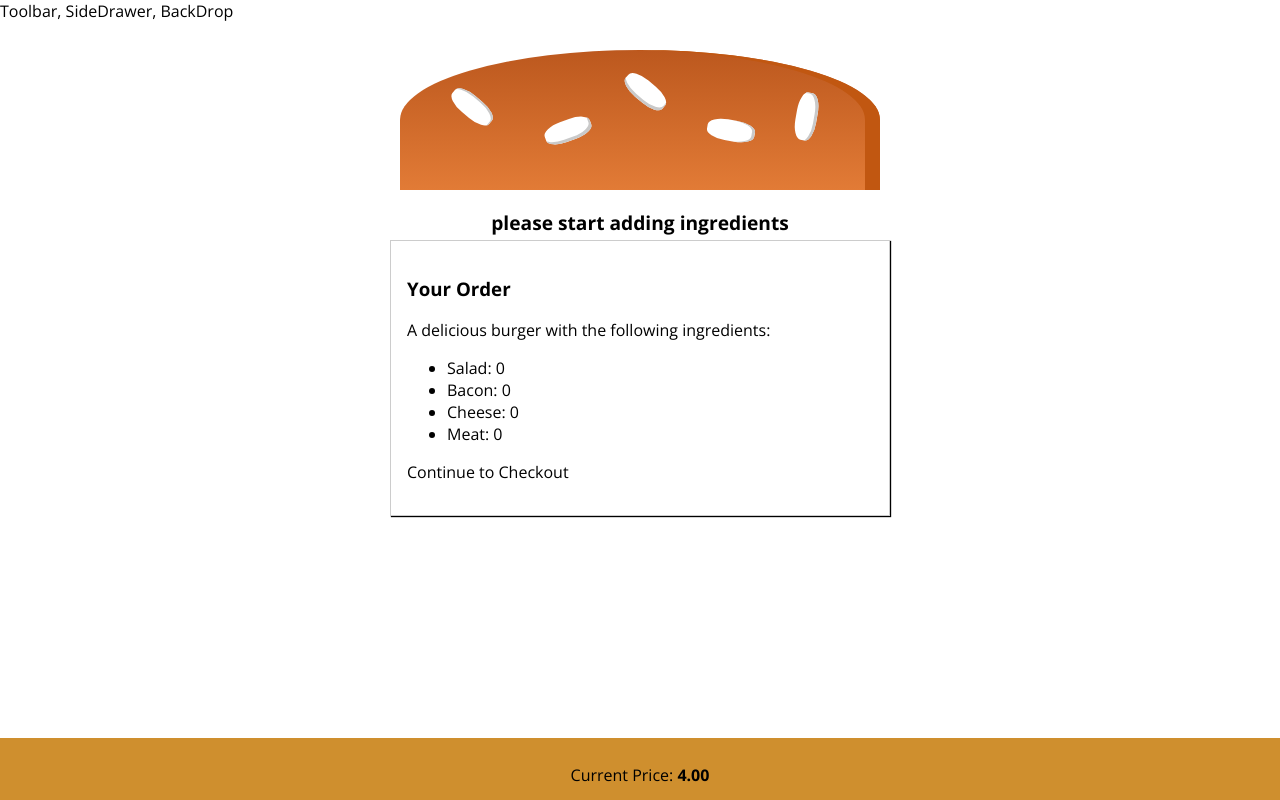
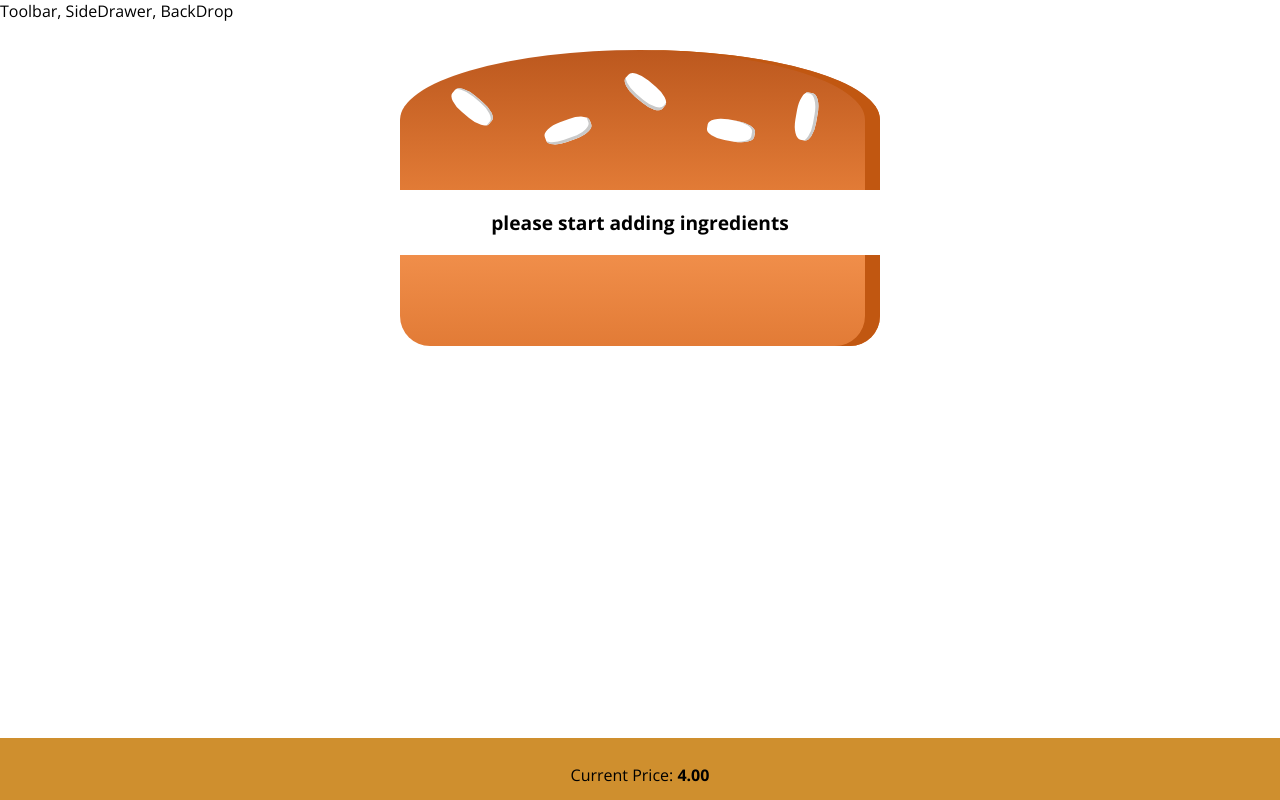
Before and after one commit to Muhammadowais-ops/burgerapp, a React app: page / in a window 1280 px wide. Shown: the top 800 px of the page. Built offline with nearby package versions, Linux system fonts and the light colour scheme.

Commit message:
Modified Modal for summary

```diff
--- a/src/components/Ui/Modal/Modal.js
+++ b/src/components/Ui/Modal/Modal.js
@@ -3,7 +3,7 @@ import classes from './Modal.css'
 
 const modal = (props) => (
   <div className={classes.Modal}
-  styke={{
+  style={{
     transform: props.show ? 'translateY(0)' : 'translateY(-100vh)',
     opacity: props.show ? '1': '0'
   }}>
--- a/src/containers/BurgerBuilder/BurgerBuilder.js
+++ b/src/containers/BurgerBuilder/BurgerBuilder.js
@@ -28,14 +28,11 @@ class BurgerBuilder extends Component {
   }
 
   updatePurchaseState (ingredients) {
-
     const sum = Object.keys(ingredients)
       .map(igKey => {
         return ingredients[igKey]
       })
-      .reduce((sum, el) => {
-        return sum + el
-      }, 0)
+      .reduce((sum, el) => sum + el)
     this.setState({purchasable: sum > 0})
   }
 
```
